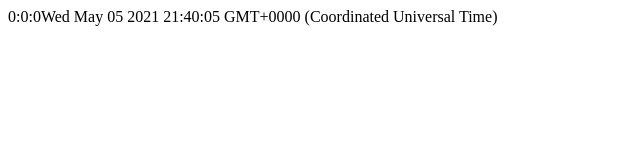
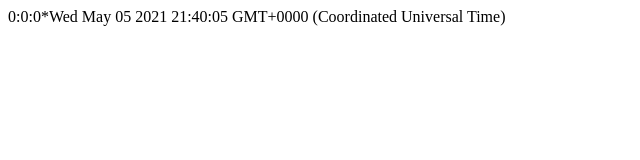
Before and after one commit to juliegelman/ITMD511Proj, a website: page timer.html in a window 1280 px wide. Both pictures are taken after a click on the button "Show". Shown: the full height of the page, 0-640 px from the left. Drawn offline with Linux system fonts and the light colour scheme.

Commit message:
formatting

```diff
--- a/timer.html
+++ b/timer.html
@@ -155,7 +155,7 @@
             // document.getElementById("display").innerHTML = displayHours + ":" + displayMinutes + ":" + displaySeconds;
             var date = new Date();
             document.write(displayHours + ":" + displayMinutes + ":" + displaySeconds);
-            document.write();
+            document.write("*");
             document.write(date);
 
 
```
